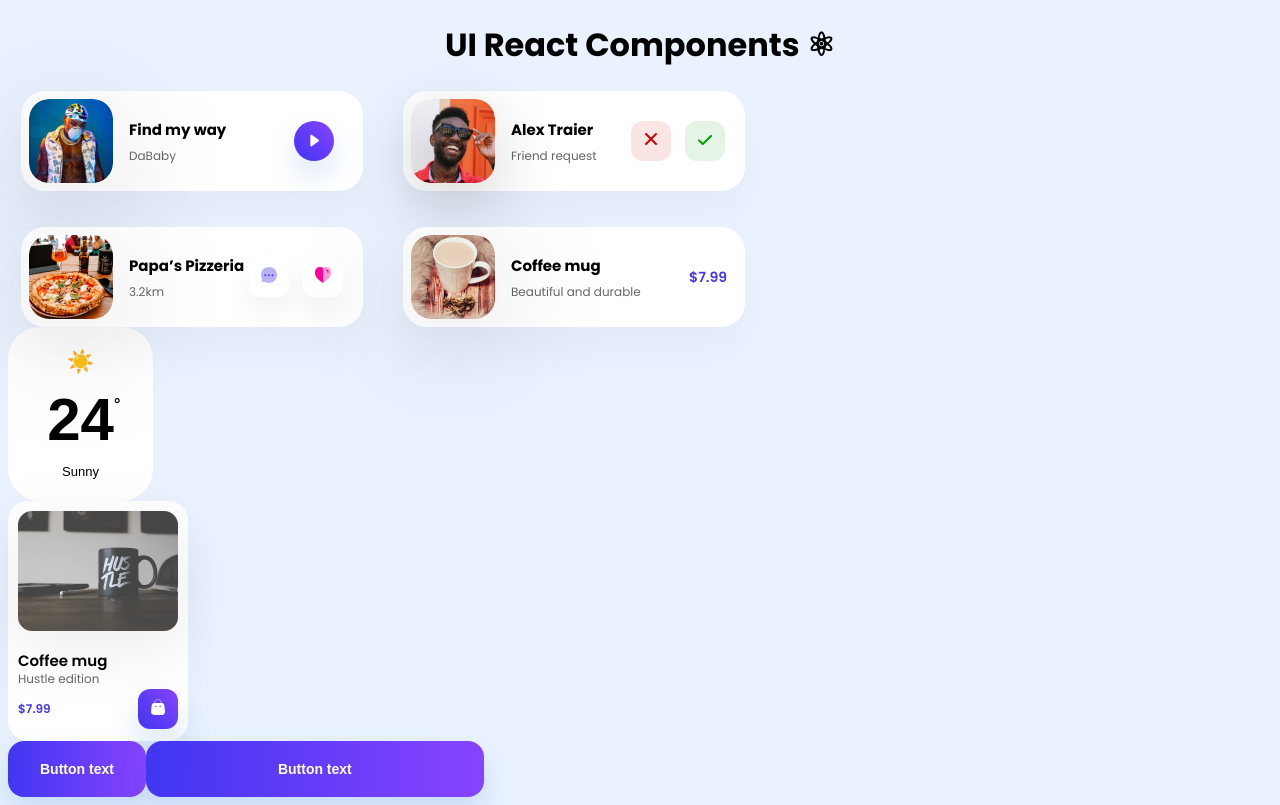
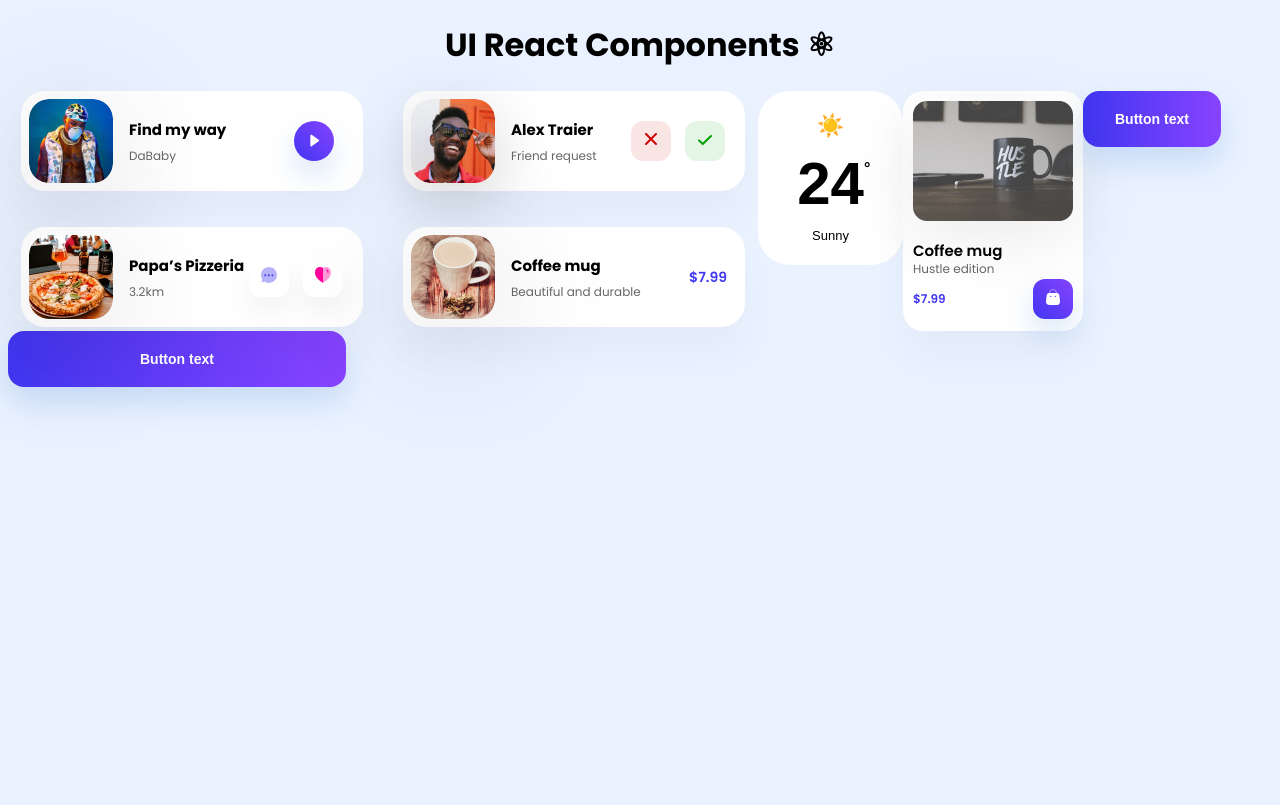
Before and after one commit to mancillajonathan/ui-react-components, a React (Create React App) app: page / in a window 1280 px wide. Built offline with nearby package versions, Linux system fonts and the light colour scheme.

Commit message:
Adding flex property to App.css file

```diff
--- a/src/App.css
+++ b/src/App.css
@@ -3,6 +3,12 @@
 body {
 	background-color: #eaf2ff;
 	font-family: 'Poppins', sans-serif;
+}
+
+.App {
+
+	display: flex;
+	flex-wrap: wrap;
 }
 
 .App__title {
```
